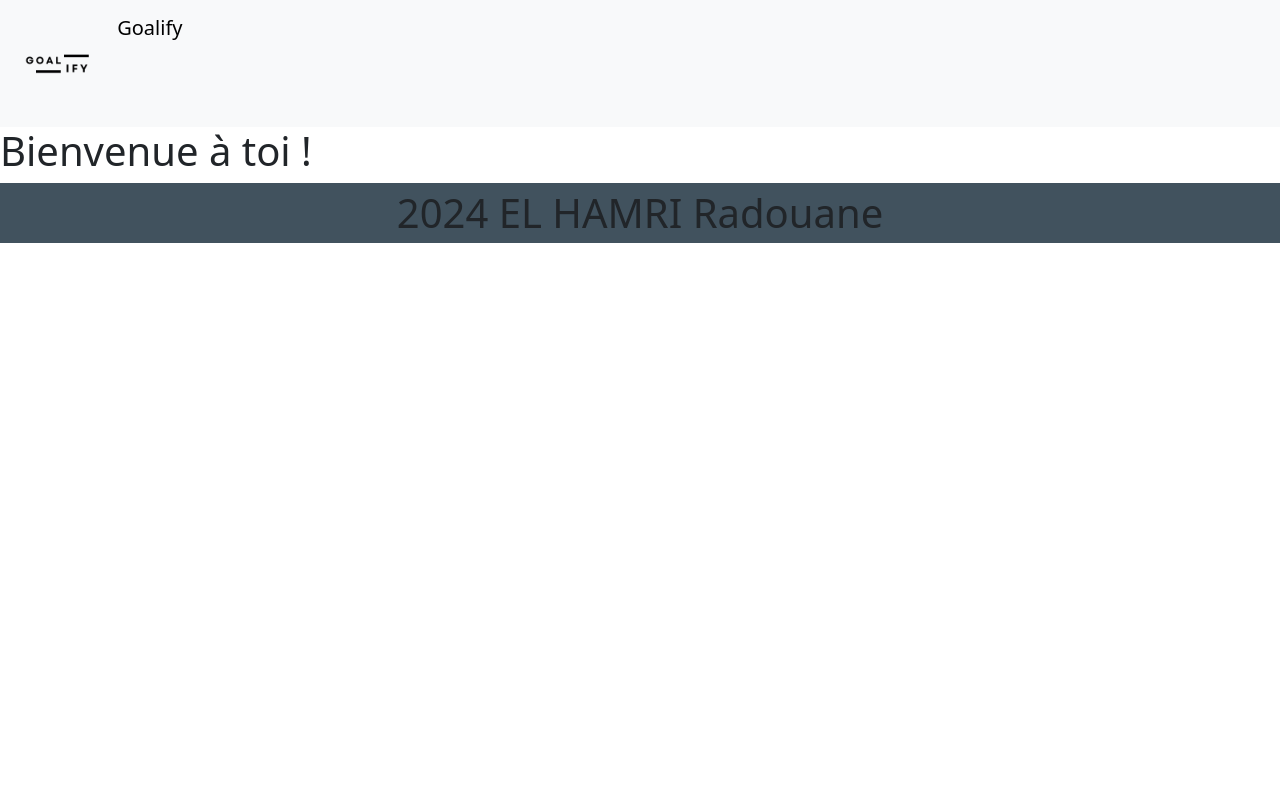
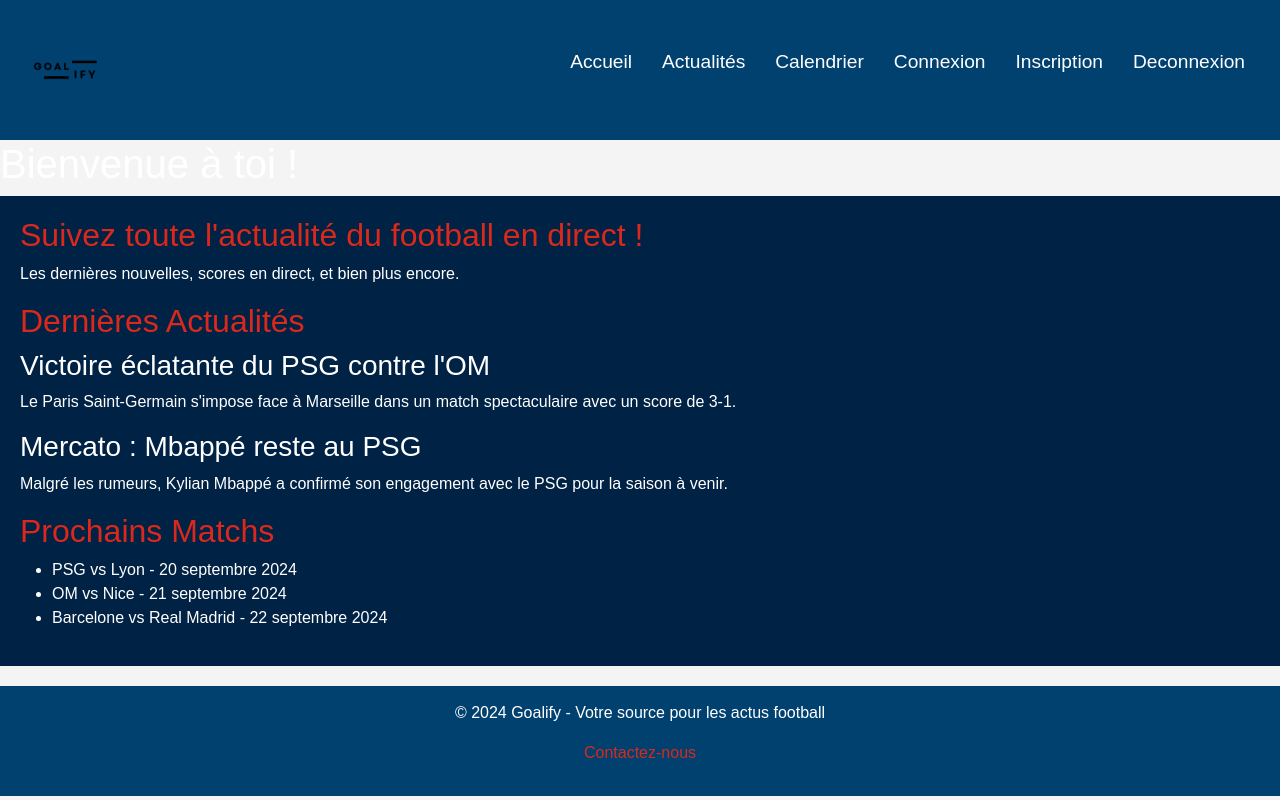
Before and after one commit to RELHAMRI/Goalify, a PHP site: page / in a window 1280 px wide. Run offline with PHP 8.4, Linux system fonts and the light colour scheme.

Commit message:
fin de la mise en place de connexion/deconnexion

```diff
--- /dev/null
+++ b/app/Controllers/LogoutController.php
@@ -0,0 +1,3 @@
+<?php
+session_destroy();
+redirectToRoute('/');
--- a/app/Views/home.view.php
+++ b/app/Views/home.view.php
@@ -1,7 +1,40 @@
 <?php
     require_once(__DIR__ . "/partials/head.php");
+    if(isset($_SESSION['user'])){
+        ?>
+            <h1>Bienvenue <?= $_SESSION['user']['pseudo'] ?></h1>
+        <?php
+    }else {
 ?>
-<h1>Bienvenue à toi !</h1>
+    <h1>Bienvenue à toi !</h1>
+    <main>
+        <section id="hero">
+            <h2>Suivez toute l'actualité du football en direct !</h2>
+            <p>Les dernières nouvelles, scores en direct, et bien plus encore.</p>
+        </section>
+
+        <section id="actu">
+            <h2>Dernières Actualités</h2>
+            <article>
+                <h3>Victoire éclatante du PSG contre l'OM</h3>
+                <p>Le Paris Saint-Germain s'impose face à Marseille dans un match spectaculaire avec un score de 3-1.</p>
+            </article>
+            <article>
+                <h3>Mercato : Mbappé reste au PSG</h3>
+                <p>Malgré les rumeurs, Kylian Mbappé a confirmé son engagement avec le PSG pour la saison à venir.</p>
+            </article>
+        </section>
+
+        <section id="calendrier">
+            <h2>Prochains Matchs</h2>
+            <ul>
+                <li>PSG vs Lyon - 20 septembre 2024</li>
+                <li>OM vs Nice - 21 septembre 2024</li>
+                <li>Barcelone vs Real Madrid - 22 septembre 2024</li>
+            </ul>
+        </section>
+    </main>
 <?php
+}
     include_once(__DIR__ . "/partials/footer.php");
 ?>
--- a/app/Views/partials/footer.php
+++ b/app/Views/partials/footer.php
@@ -1,5 +1,7 @@
+
 <footer>
-    <p><?= date('Y') ?> EL HAMRI Radouane</p>
+    <p>&copy; 2024 Goalify - Votre source pour les actus football</p>
+    <p><a href="contact.php">Contactez-nous</a></p>
 </footer>
 
 </body>
--- a/app/Views/partials/head.php
+++ b/app/Views/partials/head.php
@@ -12,12 +12,17 @@
 
 <body>
     <header>
-        <nav class="navbar bg-body-tertiary">
-            <div class="container-fluid">
-                <a class="navbar-brand" href="#">
-                    <img src="/public/img/Goalify__1_-removebg-preview.png" alt="Logo" width="100" class="d-inline-block align-text-top">
-                    Goalify
-                </a>
-            </div>
+        <div class="logo">
+            <img src="/public/img/Goalify__1_-removebg-preview.png" alt="Logo Goalify" width="100" height="100">
+        </div>
+        <nav>
+            <ul>
+                <li><a href="/">Accueil</a></li>
+                <li><a href="#">Actualités</a></li>
+                <li><a href="#">Calendrier</a></li>
+                <li><a href="/connexion">Connexion</a></li>
+                <li><a href="/register">Inscription</a></li>
+                <li><a href="/logout">Deconnexion</a></li>
+            </ul>
         </nav>
     </header>
--- a/config/router.php
+++ b/config/router.php
@@ -1,5 +1,6 @@
 <?php
-
+require_once (__DIR__ . '/db.php');
+require_once (__DIR__ . '/function.php');
 // Récupération de l'URI actuelle de la requête utilisateur
 // Cette partie extrait uniquement le chemin de l'URL (sans les paramètres GET ou les fragments)
 $uri = parse_url($_SERVER['REQUEST_URI'])['path'];
@@ -10,7 +11,9 @@ $uri = parse_url($_SERVER['REQUEST_URI'])['path'];
 
     $routes = [
         '/' => 'HomeController.php',
-        '/register' => 'RegisterController.php'
+        '/register' => 'RegisterController.php',
+        '/connexion' => 'ConnexionController.php',
+        '/logout' => 'LogoutController.php'
     ];
 
 // Vérification de l'existance de la route dans le tableau des routes
--- a/index.php
+++ b/index.php
@@ -1,7 +1,4 @@
 <?php
+session_start();
 require_once (__DIR__ . '/config/router.php');
 ?>
-
-<?php
-include_once (__DIR__ . '/app/Views/partials/footer.php');
-?>
--- a/public/css/style.css
+++ b/public/css/style.css
@@ -1,15 +1,77 @@
 * {
-    box-sizing: border-box;
     margin: 0;
     padding: 0;
+    box-sizing: border-box;
 }
 
+body {
+    font-family: Arial, sans-serif;
+    background-color: #f4f4f4;
+    color: #fff;
+}
+
+header {
+    background-color: #004170; /* Bleu PSG */
+    color: white;
+    padding: 20px;
+    text-align: center;
+    display: flex;
+    justify-content: space-between;
+    align-items: center;
+}
+
+header .logo img {
+    max-width: 100px;
+}
+
+nav ul {
+    list-style-type: none;
+    display: flex;
+}
+
+nav ul li {
+    margin: 0 15px;
+}
+
+nav ul li a {
+    color: #fff;
+    text-decoration: none;
+    font-size: 1.2em;
+}
+
+nav ul li a:hover {
+    color: #DA291C; /* Rouge PSG */
+}
+
+main {
+    padding: 20px;
+    background-color: #002244; /* Bleu foncé */
+}
+
+h2 {
+    font-size: 2em;
+    color: #DA291C; /* Rouge PSG */
+}
+
+
 footer {
+    background-color: #004170; /* Bleu PSG */
+    color: white;
     text-align: center;
-    background-color: rgb(65, 82, 94);
-    height: 60px;
-    font-size: 40px;
+    padding: 15px 0;
+    margin-top: 20px;
 }
+
+footer a {
+    color: #DA291C; /* Rouge PSG */
+    text-decoration: none;
+}
+
+footer a:hover {
+    text-decoration: underline;
+}
+
+
 
 .bg {
 background: url('/public/img/vienna-reyes-Zs_o1IjVPt4-unsplash.jpg') center/cover;
@@ -21,3 +83,8 @@ font-size: 40px;
 }
 
 .bg a {text-decoration: none;}
+
+.myBody {
+    margin: 0 auto;
+    padding-top: 100vh;
+}
```
Also changed, not shown: app/Controllers/ConnexionController.php (added, +55 -0 lines), app/Views/security/connexion.view.php (added, +30 -0 lines).
